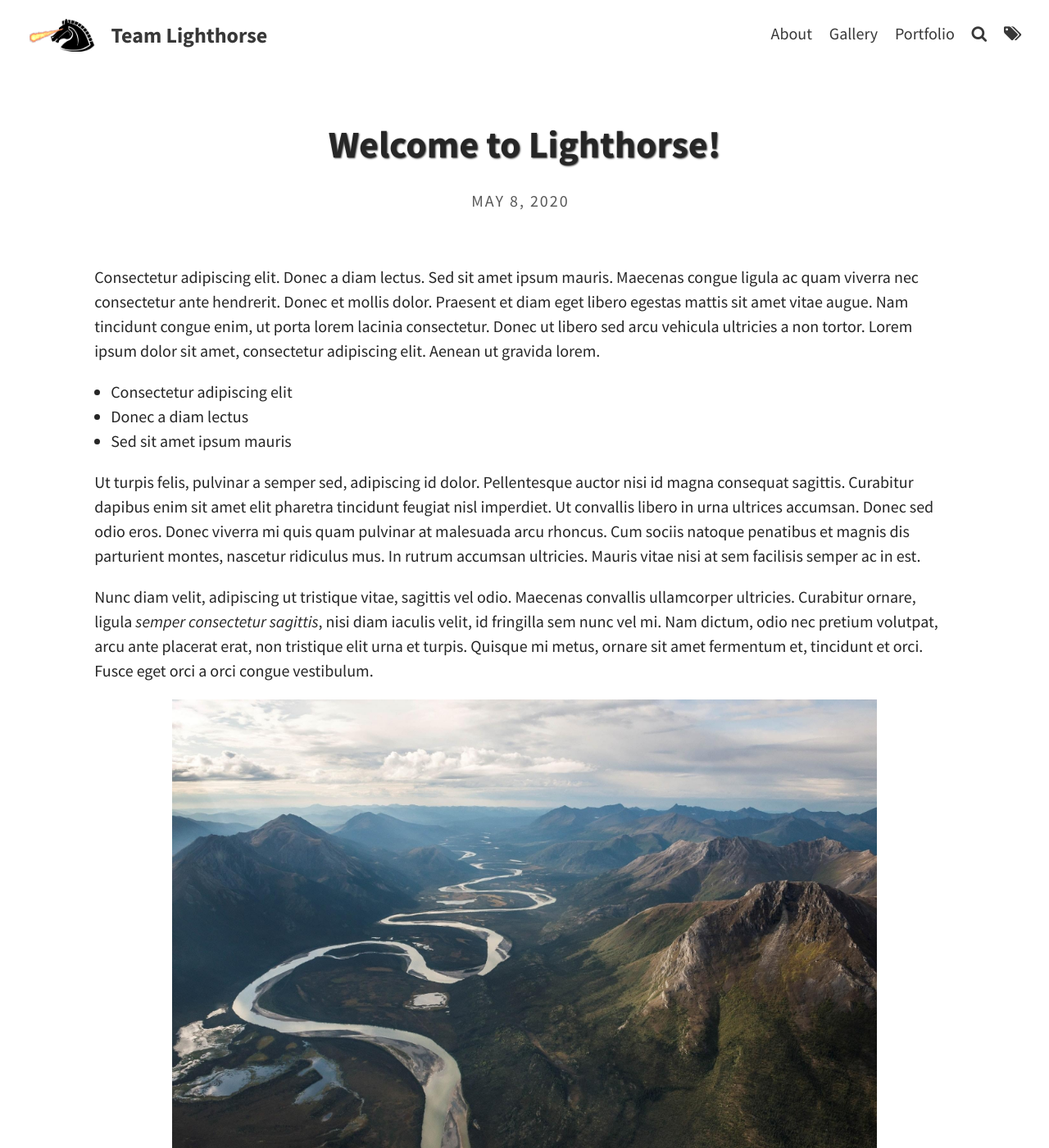
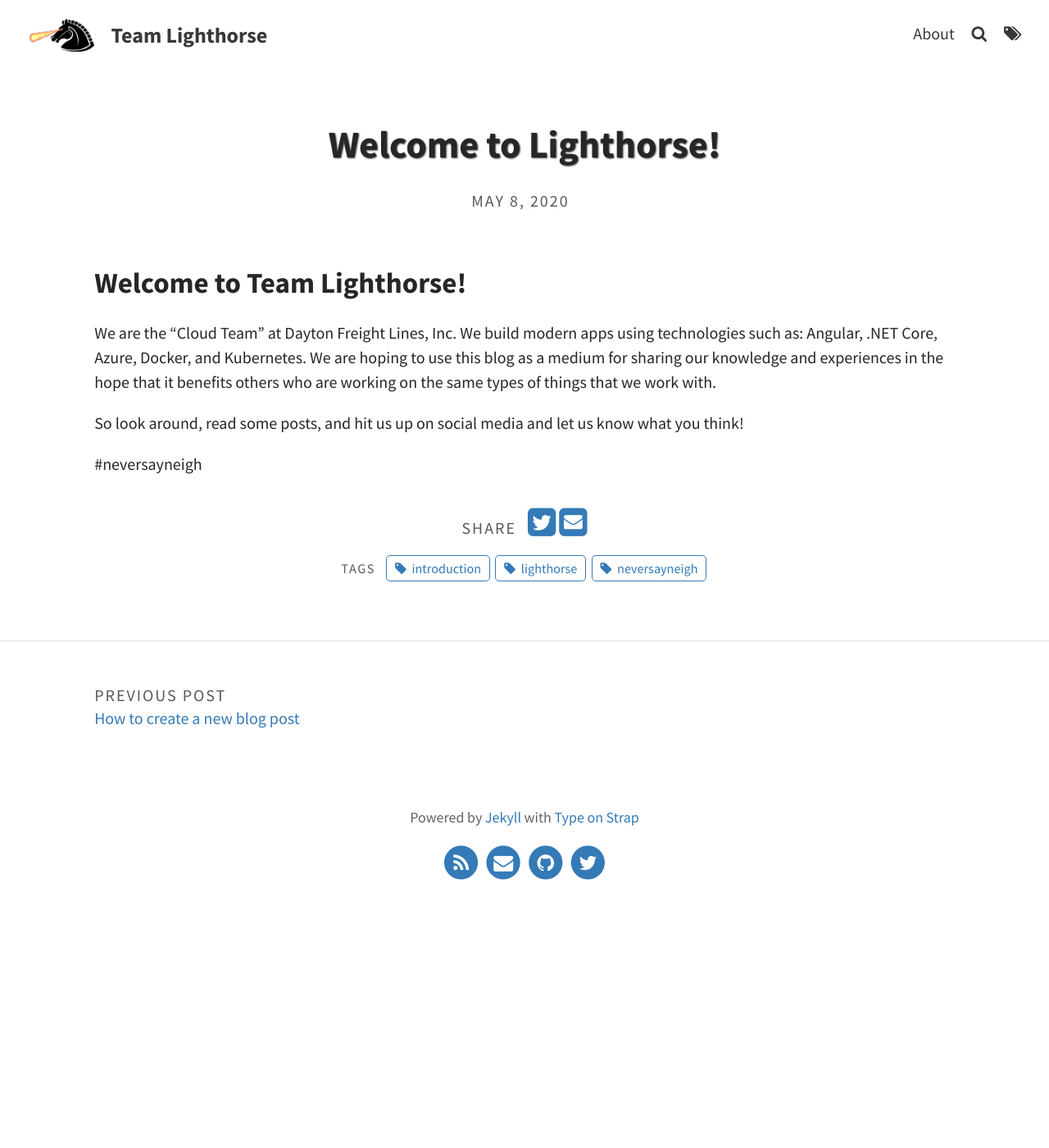
Before and after one commit to TeamLighthorse/teamlighthorse.github.io, a Jekyll site: the page built from _posts/2020-05-08-welcome-to-lighthorse.md, in a window 1280 px wide and 1400 px high. Shown: the whole window at 82% size. Built offline with Jekyll 4.4.1, drawn with Linux system fonts in a browser that asks for light colours; some of the changed text lies outside the part shown.

Commit message:
Removing unused artifacts, added new blog post

```diff
--- a/_config.yml
+++ b/_config.yml
@@ -4,7 +4,7 @@ url: "https://teamlighthorse.github.io"
 
 # THEME-SPECIFIC CONFIGURATION
 title: Team Lighthorse                                  # site's title
-description: "A website with blog posts and pages"      # used by search engines
+description: "Modern software development by modern software developers."      # used by search engines
 avatar: assets/img/lighthorse.png                       # Empty for no avatar in navbar
 favicon: assets/favicon.ico                             # Icon displayed in the tab
 
--- a/_posts/2020-05-08-welcome-to-lighthorse.md
+++ b/_posts/2020-05-08-welcome-to-lighthorse.md
@@ -5,25 +5,12 @@ tags: [lighthorse, introduction, neversayneigh]
 excerpt_separator: <!--more-->
 ---
 
-Consectetur adipiscing elit. Donec a diam lectus. Sed sit amet ipsum mauris. Maecenas congue ligula ac quam viverra nec consectetur ante hendrerit. Donec et mollis dolor.
-Praesent et diam eget libero egestas mattis sit amet vitae augue. Nam tincidunt congue enim, ut porta lorem lacinia consectetur.
+## Welcome to Team Lighthorse!
+
+We are the "Cloud Team" at Dayton Freight Lines, Inc. We build modern apps using technologies such as: Angular, .NET Core, Azure, Docker, and Kubernetes.
 <!--more-->
-Donec ut libero sed arcu vehicula ultricies a non tortor. Lorem ipsum dolor sit amet, consectetur adipiscing elit. Aenean ut gravida lorem.
+We are hoping to use this blog as a medium for sharing our knowledge and experiences in the hope that it benefits others who are working on the same types of things that we work with.
 
-* Consectetur adipiscing elit
-* Donec a diam lectus
-* Sed sit amet ipsum mauris
+So look around, read some posts, and hit us up on social media and let us know what you think!
 
-Ut turpis felis, pulvinar a semper sed, adipiscing id dolor. Pellentesque auctor nisi id magna consequat sagittis. Curabitur dapibus enim sit amet elit pharetra tincidunt feugiat nisl imperdiet. Ut convallis libero in urna ultrices accumsan. Donec sed odio eros. Donec viverra mi quis quam pulvinar at malesuada arcu rhoncus. Cum sociis natoque penatibus et magnis dis parturient montes, nascetur ridiculus mus. In rutrum accumsan ultricies. Mauris vitae nisi at sem facilisis semper ac in est.
-
-Nunc diam velit, adipiscing ut tristique vitae, sagittis vel odio. Maecenas convallis ullamcorper ultricies. Curabitur ornare, ligula *semper consectetur sagittis*, nisi diam iaculis velit, id fringilla sem nunc vel mi. Nam dictum, odio nec pretium volutpat, arcu ante placerat erat, non tristique elit urna et turpis. Quisque mi metus, ornare sit amet fermentum et, tincidunt et orci. Fusce eget orci a orci congue vestibulum.
-
-![Travel]({{ "/assets/img/pexels/travel.jpeg" | relative_url}})
-
-Ut dolor diam, elementum et vestibulum eu, porttitor vel elit. Curabitur venenatis pulvinar tellus gravida ornare. Sed et erat faucibus nunc euismod ultricies ut id justo. Nullam cursus suscipit nisi, et ultrices justo sodales nec. Fusce venenatis facilisis lectus ac semper. Aliquam at massa ipsum. Quisque bibendum purus convallis nulla ultrices ultricies. Nullam aliquam, mi eu aliquam tincidunt, purus velit laoreet tortor, viverra pretium nisi quam vitae mi. Fusce vel volutpat elit. Nam sagittis nisi dui.
-
-> Suspendisse lectus leo, consectetur in tempor sit amet, placerat quis neque
-
-Etiam luctus porttitor lorem, sed suscipit est rutrum non. Curabitur lobortis nisl a enim congue semper. Aenean commodo ultrices imperdiet. Vestibulum ut justo vel sapien venenatis tincidunt.
-
-Phasellus eget dolor sit amet ipsum dapibus condimentum vitae quis lectus. Aliquam ut massa in turpis dapibus convallis. Praesent elit lacus, vestibulum at malesuada et, ornare et est. Ut augue nunc, sodales ut euismod non, adipiscing vitae orci. Mauris ut placerat justo. Mauris in ultricies enim. Quisque nec est eleifend nulla ultrices egestas quis ut quam. Donec sollicitudin lectus a mauris pulvinar id aliquam urna cursus. Cras quis ligula sem, vel elementum mi. Phasellus non ullamcorper urna.
+#neversayneigh
```
Also changed, not shown: _data/social.yml (+5 -5 lines), _posts/2020-05-11-how-to-create-new-blog-post.md (added, +57 -0 lines), pages/about.md (+7 -3 lines), pages/gallery.md (deleted, +0 -14 lines), pages/portfolio.md (deleted, +0 -10 lines).
